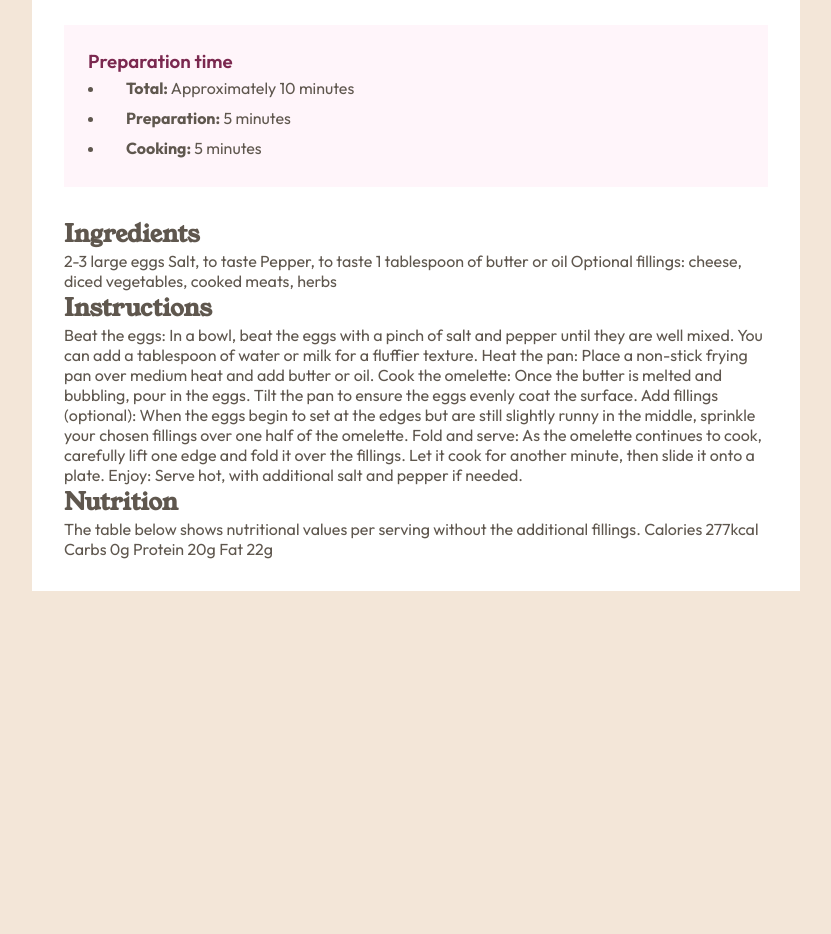
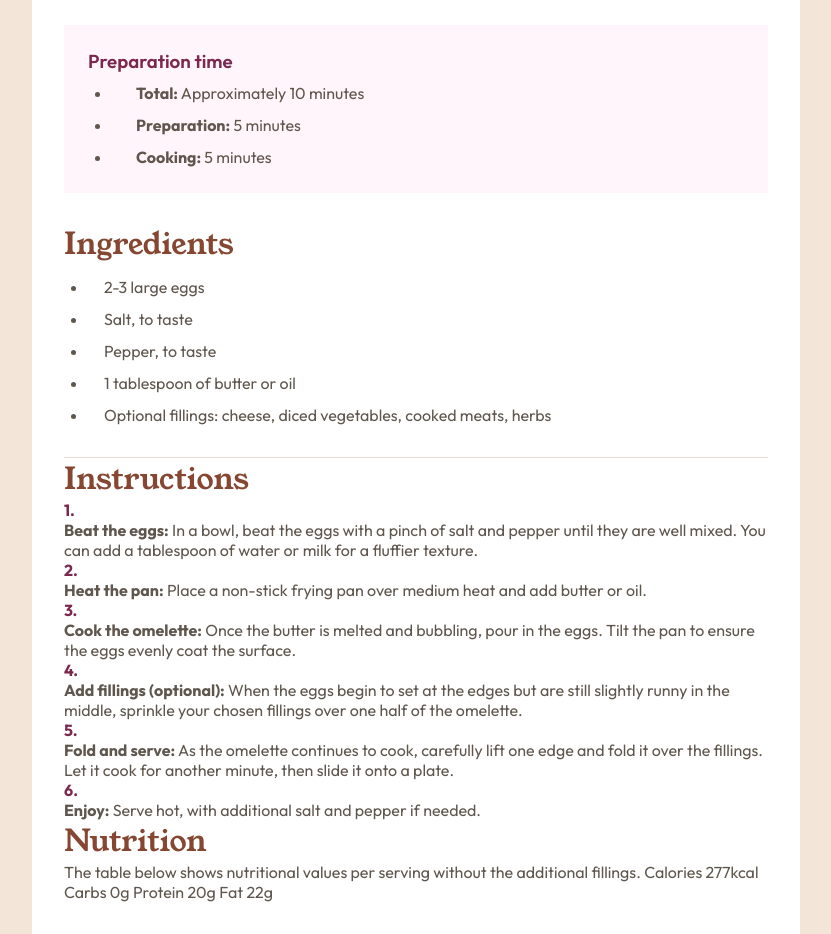
Before and after one commit to caioalvesp/recipe-page, a plain HTML site: page index.html in a window 1280 px wide. Shown: the part 500-1434 px from the top of the page, without its empty margins (224-1055 px from the left). Before the commit the page ends 1091 px from the top, so only its background shows below. Drawn offline with Linux system fonts and the light colour scheme.

Commit message:
estilizando a section de ingredientes e preparo

```diff
--- a/assets/css/style.css
+++ b/assets/css/style.css
@@ -64,7 +64,7 @@ h1 {
 }
 
 .introduction p {
-  font-weight: 300;
+  font-weight: 400;
   line-height: 24px;
 }
 
@@ -80,10 +80,50 @@ h1 {
 }
 
 .preparation ul {
-  list-style-position: inside;
-  line-height: 30px;
+  line-height: 24px;
 }
 
-.preparation ul li span {
-  margin-left: 16px;
+.preparation ul li {
+  margin-left: 24px;
+  margin-top: 8px;
 }
+
+.preparation ul li div {
+  padding-left: 24px;
+}
+
+h2 {
+  color: var(--nutmeg);
+  font-size: 30px;
+  font-weight: 300;
+}
+
+.ingredients {
+  border-bottom: 1px solid var(--light-grey);
+}
+
+.ingredients ul {
+  margin-left: 24px;
+  margin-bottom: 32px;
+}
+
+.ingredients ul li {
+  margin-top: 12px;
+}
+
+.ingredients ul div {
+  padding-left: 16px;
+}
+
+.instructions ol {
+  list-style-type: none;
+  counter-reset: my-counter;
+}
+
+.instructions ol li::before {
+  content: counter(my-counter) '.';
+  counter-increment: my-counter;
+  color: var(--dark-raspberry); /* Cor do texto personalizada */
+  font-weight: bold;
+  font-size: 16px; /* Tamanho da fonte personalizado */
+}
--- a/index.html
+++ b/index.html
@@ -32,28 +32,56 @@
           <h3>Preparation time</h3>
           <ul>
             <li>
-              <span><b>Total:</b> Approximately 10 minutes</span>
+              <div><b>Total:</b> Approximately 10 minutes</div>
             </li>
             <li>
-              <span><b>Preparation:</b> 5 minutes</span>
+              <div><b>Preparation:</b> 5 minutes</div>
             </li>
             <li>
-              <span><b>Cooking:</b> 5 minutes</span>
+              <div><b>Cooking:</b> 5 minutes</div>
             </li>
           </ul>
         </section>
 
-        <section>
+        <section class="ingredients">
           <h2>Ingredients</h2>
-          2-3 large eggs Salt, to taste Pepper, to taste 1 tablespoon of butter or oil Optional fillings: cheese, diced vegetables, cooked meats, herbs
+          <ul>
+            <li><div>2-3 large eggs</div></li>
+            <li><div>Salt, to taste</div></li>
+            <li><div>Pepper, to taste</div></li>
+            <li><div>1 tablespoon of butter or oil</div></li>
+            <li><div>Optional fillings: cheese, diced vegetables, cooked meats, herbs</div></li>
+          </ul>
         </section>
 
-        <section>
+        <section class="instructions">
           <h2>Instructions</h2>
-          Beat the eggs: In a bowl, beat the eggs with a pinch of salt and pepper until they are well mixed. You can add a tablespoon of water or milk for a fluffier texture. Heat the pan: Place a non-stick frying pan over medium heat and add butter
-          or oil. Cook the omelette: Once the butter is melted and bubbling, pour in the eggs. Tilt the pan to ensure the eggs evenly coat the surface. Add fillings (optional): When the eggs begin to set at the edges but are still slightly runny in
-          the middle, sprinkle your chosen fillings over one half of the omelette. Fold and serve: As the omelette continues to cook, carefully lift one edge and fold it over the fillings. Let it cook for another minute, then slide it onto a plate.
-          Enjoy: Serve hot, with additional salt and pepper if needed.
+          <ol>
+            <li>
+              <div><b>Beat the eggs:</b> In a bowl, beat the eggs with a pinch of salt and pepper until they are well mixed. You can add a tablespoon of water or milk for a fluffier texture.</div>
+            </li>
+
+            <li>
+              <div><b>Heat the pan:</b> Place a non-stick frying pan over medium heat and add butter or oil.</div>
+            </li>
+
+            <li>
+              <div><b>Cook the omelette:</b> Once the butter is melted and bubbling, pour in the eggs. Tilt the pan to ensure the eggs evenly coat the surface.</div>
+            </li>
+
+            <li>
+              <div><b>Add fillings (optional):</b> When the eggs begin to set at the edges but are still slightly runny in the middle, sprinkle your chosen fillings over one half of the omelette.</div>
+            </li>
+            <div></div>
+
+            <li>
+              <div><b>Fold and serve:</b> As the omelette continues to cook, carefully lift one edge and fold it over the fillings. Let it cook for another minute, then slide it onto a plate.</div>
+            </li>
+
+            <li>
+              <div><b>Enjoy:</b> Serve hot, with additional salt and pepper if needed.</div>
+            </li>
+          </ol>
         </section>
 
         <section>
```
